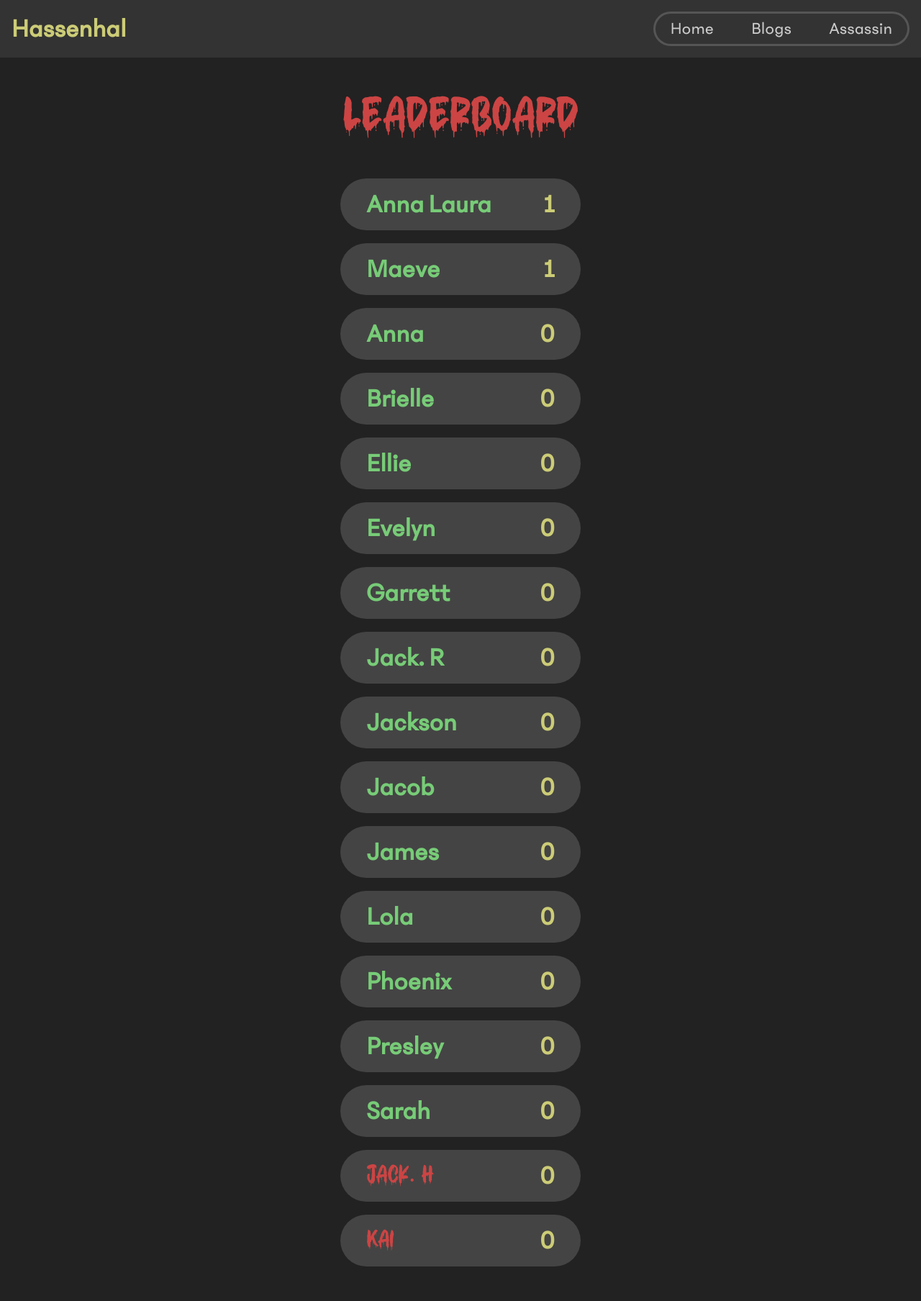
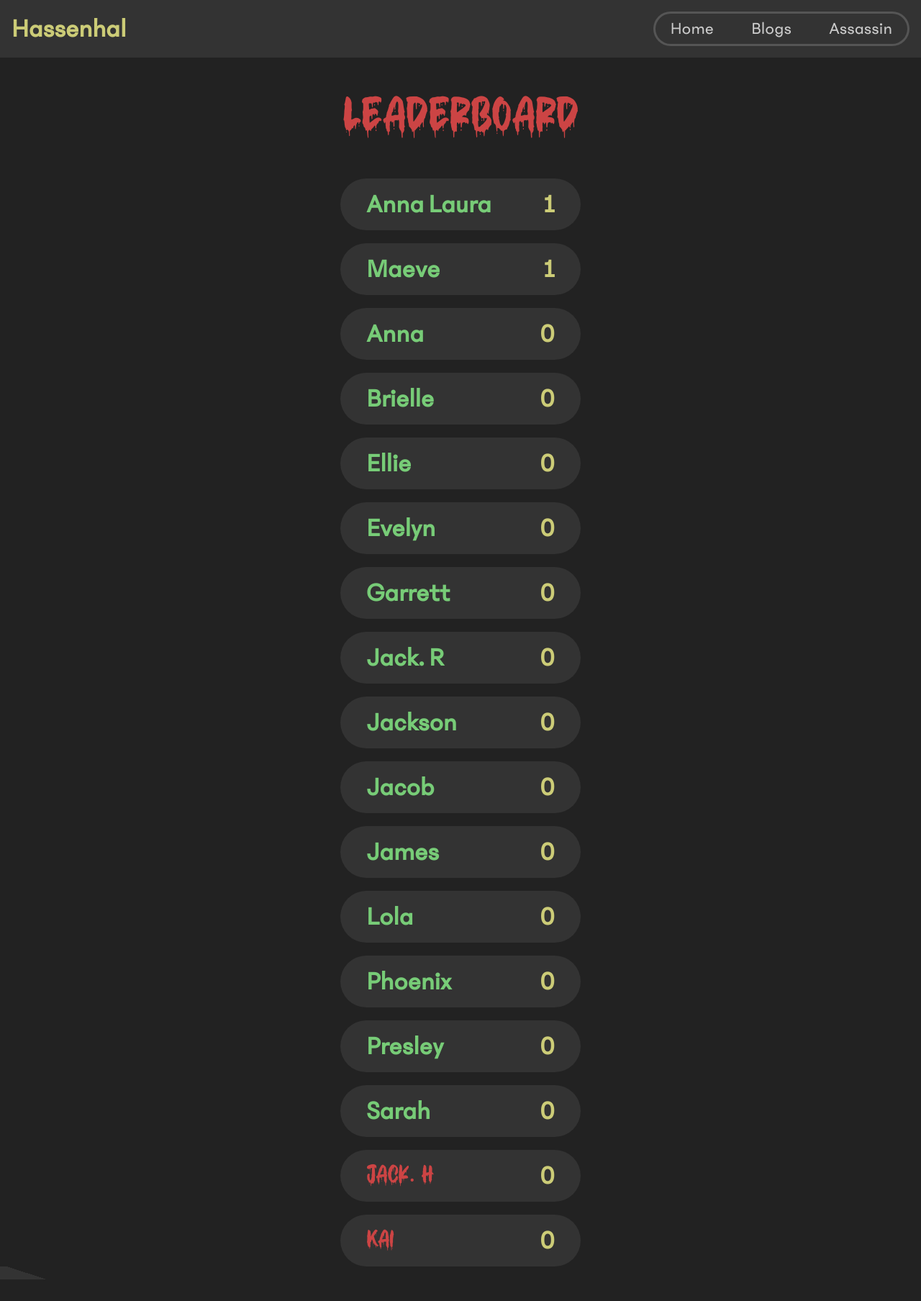
Before and after one commit to jackhassenzahl/hassenhal, a PHP site: page /assassin/index.html in a window 1280 px wide. Shown: the whole page at 72% size. After the commit the page ends 1778 px from the top, so only its background shows below. Run offline with PHP 8.4, Linux system fonts and the light colour scheme.

Commit message:
possible background fix

```diff
--- a/assassin/index.html
+++ b/assassin/index.html
@@ -21,7 +21,7 @@
             display: flex;
             justify-content: space-between;
             gap: 2em;
-            background: #444;
+            background: #333;
             margin: 0.5em auto;
             padding: 0.5em 1em;
             font-size: 36px;
--- a/style/style.css
+++ b/style/style.css
@@ -16,12 +16,16 @@
     font-style: normal;
 }
 
+html {
+    background: linear-gradient(18deg, #333 0px, #333 20px, #222 20px, #222 100%);
+}
+
 body {
     line-height: 1;
     background: #222;
     font-family: 'phantomsans';
     color: #ccc;
-    margin: 0 0 3em;
+    margin: 0;
     text-align: center;
 }
 
```
